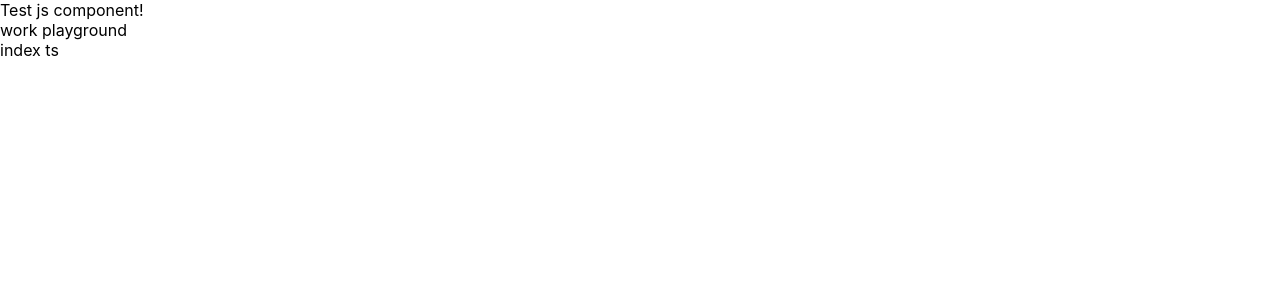
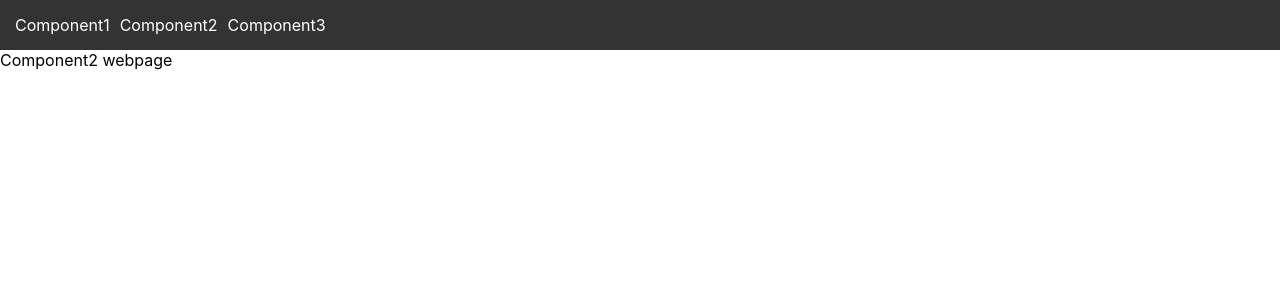
Before and after one commit to ak14aman/work-playground, a React (Create React App) app: page /Component2 in a window 1280 px wide. Shown: the top 300 px of the page. Built offline with nearby package versions, Linux system fonts and the light colour scheme.

Commit message:
Routes and Links Added and tested

```diff
--- a/package.json
+++ b/package.json
@@ -12,6 +12,7 @@
     "@types/react-dom": "^18.2.19",
     "react": "^18.2.0",
     "react-dom": "^18.2.0",
+    "react-router-dom": "^6.22.2",
     "react-scripts": "5.0.1",
     "typescript": "^4.9.5",
     "web-vitals": "^2.1.4"
--- a/src/App.tsx
+++ b/src/App.tsx
@@ -1,16 +1,24 @@
 import React from 'react';
 import './App.css';
-import IndexMainTS from './Components/IndexMainTS';
-import IndexMain from './Components/IndexMain';
+import { Route, Routes } from 'react-router-dom';
+import Navbar from './Navbar';
+import Component1 from './Components/testComp/Component1';
+import Component2 from './Components/testComp/Component2';
+import Component3 from './Components/testComp/Component3';
 
 function App() {
   return (
-    <div>
-      <IndexMain/>
-      work playground
-      <IndexMainTS/>
+    <>
+      <Navbar/>
+        <div>
+          <Routes>
+            <Route path="/"  element={<Component1/>} />
+            <Route path="/Component2"  element={<Component2 />}/>
+            <Route path="/Component3"  element={<Component3 />}/>
 
-    </div>
+          </Routes>
+      </div>
+    </>
   );
 }
 
--- /dev/null
+++ b/src/Components/testComp/Component1.js
@@ -0,0 +1,11 @@
+import React from 'react'
+
+const Component1 = () => {
+  return (
+    <div>
+      Component1 webpage
+    </div>
+  )
+}
+
+export default Component1
--- /dev/null
+++ b/src/Components/testComp/Component2.js
@@ -0,0 +1,11 @@
+import React from 'react'
+
+const Component2 = () => {
+  return (
+    <div>
+      Component2 webpage
+    </div>
+  )
+}
+
+export default Component2
--- /dev/null
+++ b/src/Components/testComp/Component3.js
@@ -0,0 +1,11 @@
+import React from 'react'
+
+const Component3 = () => {
+  return (
+    <div>
+      Component3 webpage
+    </div>
+  )
+}
+
+export default Component3
--- /dev/null
+++ b/src/Navbar.tsx
@@ -0,0 +1,21 @@
+import React from 'react'
+import { Link } from 'react-router-dom';
+import './NavbarStyles.css';
+
+const Navbar = () => {
+  return (
+    <div className='navbar'>
+        <div className='ComponentDiv'>
+            <Link to="/">Component1</Link>
+        </div>
+        <div className='ComponentDiv'>
+            <Link to="/Component2">Component2</Link>
+        </div>
+        <div className='ComponentDiv'>
+            <Link to="/Component3">Component3</Link>
+        </div>
+        </div>
+  )
+}
+
+export default Navbar
--- /dev/null
+++ b/src/NavbarStyles.css
@@ -0,0 +1,38 @@
+.navbar {
+    background-color: #333; /* Navbar background color */
+    color: #fff; /* Text color */
+    padding: 10px; /* Padding around navbar items */
+    display: flex; /* Use flexbox */
+    justify-content: left; /* Distribute items evenly along the main axis */
+    align-items: center;
+  }
+
+  .ComponentDiv {
+    padding: 5px; /* Padding around navbar items */
+  }
+
+
+  .navbar ul {
+    list-style-type: none; /* Remove default list styles */
+    margin: 0;
+    padding: 0;
+  }
+
+  .navbar li {
+    display: inline-block; /* Display navbar items horizontally */
+    margin-right: 20px; /* Space between navbar items */
+  }
+
+  .navbar li:last-child {
+    margin-right: 0; /* Remove margin from the last navbar item */
+  }
+
+  .navbar a {
+    color: #fff; /* Text color for navbar links */
+    text-decoration: none; /* Remove default underline from links */
+    font-size: 16px; /* Font size of navbar links */
+  }
+
+  .navbar a:hover {
+    color: #ffa500; /* Change text color on hover */
+  }
--- a/src/index.tsx
+++ b/src/index.tsx
@@ -2,12 +2,15 @@ import React from 'react';
 import ReactDOM from 'react-dom/client';
 import './index.css';
 import App from './App';
+import { BrowserRouter } from 'react-router-dom';
 
 const root = ReactDOM.createRoot(
   document.getElementById('root') as HTMLElement
 );
 root.render(
   <React.StrictMode>
+    <BrowserRouter>
     <App />
+    </BrowserRouter>
   </React.StrictMode>
 );
```
Also changed, not shown: 1 other file (tests, documents, lock files or other folders).
